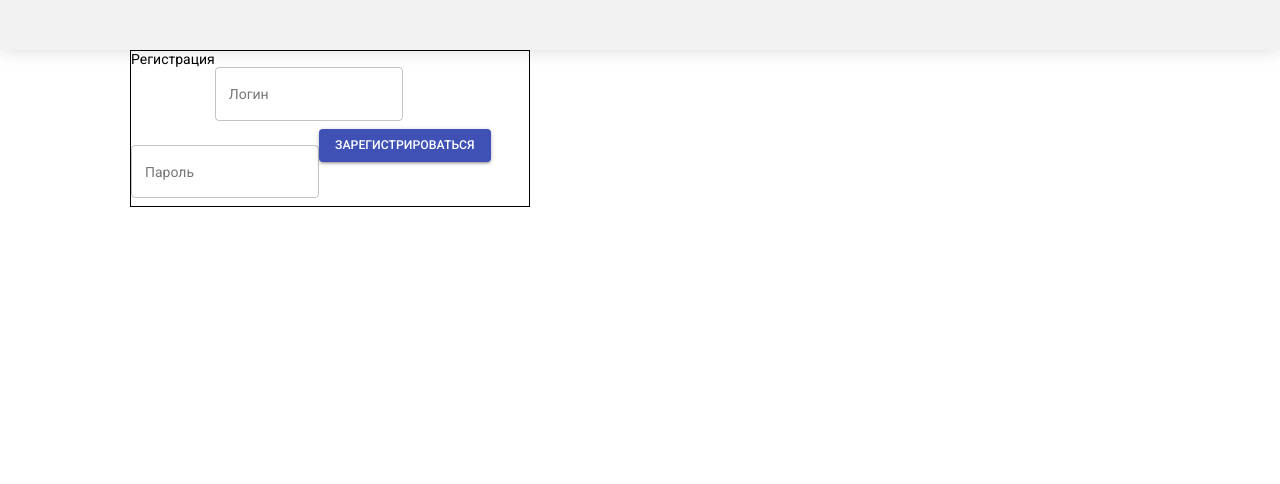
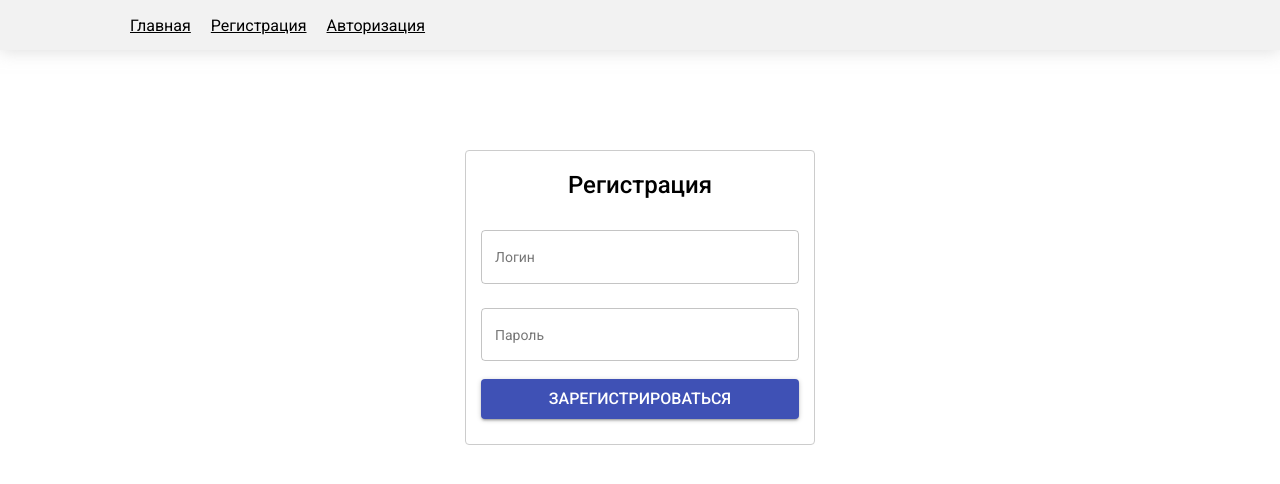
Before and after one commit to KisarinNikita/Terminal_app, a React app: page /registration in a window 1280 px wide. Built offline with nearby package versions, Linux system fonts and the light colour scheme.

Commit message:
тестовые запросы на авторизацию + класс для работы с авторизацией

```diff
--- a/package.json
+++ b/package.json
@@ -24,14 +24,18 @@
     "@babel/preset-env": "^7.3.4",
     "@babel/preset-react": "^7.0.0",
     "@material-ui/core": "^3.9.2",
+    "axios": "^0.18.0",
     "babel": "^6.23.0",
     "babel-loader": "^8.0.5",
     "babel-preset-env": "^1.7.0",
     "babel-preset-react": "^6.24.1",
     "css-loader": "^2.1.1",
+    "jwt-decode": "^2.2.0",
     "mini-css-extract-plugin": "^0.5.0",
     "react": "^16.8.4",
     "react-dom": "^16.8.4",
+    "react-router": "^5.0.0",
+    "react-router-dom": "^5.0.0",
     "sass-loader": "^7.1.0",
     "simple-react-modal": "^0.5.1"
   },
--- /dev/null
+++ b/src/components/AuthService.js
@@ -0,0 +1,89 @@
+import decode from 'jwt-decode';
+export default class AuthService {
+
+  constructor() {
+    this.domain = 'https://stocks-mocks.herokuapp.com/api/auth/signin';
+    this.fetch = this.fetch.bind(this);
+    this.login = this.login.bind(this);
+    this.getProfile = this.getProfile.bind(this)
+  }
+
+  login(username, password) {
+    //запрос авторизации
+    return this.fetch(`${this.domain}`, {
+      method: 'POST',
+      body: JSON.stringify({
+        login: username,
+        password: password
+      })
+    }).then(res => {
+      this.setToken(res.accessToken);
+      return Promise.resolve(res);
+    })
+  }
+
+  loggedIn() {
+    const token = this.getToken();
+    return !!token && !this.isTokenExpired(token);
+  }
+
+  isTokenExpired(token) {
+    try {
+      const decoded = decode(token);
+      if (decoded.exp < Date.now() / 1000) {
+        return true;
+      }
+      else
+        return false;
+    }
+    catch (err) {
+      return false;
+    }
+  }
+
+  setToken(idToken) {
+    localStorage.setItem('id_token', idToken)
+  }
+
+  getToken() {
+    return localStorage.getItem('id_token')
+  }
+
+  logout() {
+    localStorage.removeItem('id_token');
+  }
+
+  getProfile() {
+    return decode(this.getToken());
+  }
+
+
+  fetch(url, options) {
+
+    const headers = {
+      'Accept': 'application/json',
+      'Content-Type': 'application/json'
+    };
+
+    if (this.loggedIn()) {
+      headers['Authorization'] = 'Bearer ' + this.getToken()
+    }
+
+    return fetch(url, {
+      headers,
+      ...options
+    })
+      .then(this._checkStatus)
+      .then(response => response.json())
+  }
+
+  _checkStatus(response) {
+    if (response.status >= 200 && response.status < 300) {
+      return response
+    } else {
+      let error = new Error(response.statusText);
+      error.response = response;
+      throw error
+    }
+  }
+}
--- a/src/components/Header.js
+++ b/src/components/Header.js
@@ -6,11 +6,14 @@ class Header extends Component {
         this.state = {}
     }
 
-
     render() {
         return (
             <header>
-
+                <div className=" container main-menu">
+                  <a href="/">Главная</a>
+                  <a href="/registration">Регистрация</a>
+                  <a href="/login">Авторизация</a>
+                </div>
             </header>
         );
     }
--- a/src/components/RegistrationForm.js
+++ b/src/components/Login.js
@@ -1,8 +1,9 @@
 import React, {Component} from 'react';
 import Button from '@material-ui/core/Button';
 import TextField from "@material-ui/core/TextField";
+import AuthService from './AuthService';
 
-class RegistrationForm extends Component {
+class LoginForm extends Component {
     constructor(props) {
         super(props);
         this.state = {
@@ -12,6 +13,7 @@ class RegistrationForm extends Component {
         this.changeName = this.changeName.bind(this);
         this.changePassword = this.changePassword.bind(this);
         this.sendRegistration = this.sendRegistration.bind(this);
+        this.Auth = new AuthService();
     }
 
     changeName(event) {
@@ -24,7 +26,15 @@ class RegistrationForm extends Component {
 
     sendRegistration() {
         if (this.validation()) {
-            alert('ГОТОВО!')
+
+          this.Auth.login(this.state.name, this.state.password)
+            .then(res =>{
+              console.log(res);
+              // this.props.history.replace('/');
+            })
+            .catch(err =>{
+              alert(err);
+            })
         }
 
     }
@@ -47,14 +57,16 @@ class RegistrationForm extends Component {
     render() {
 
         return (
-            <div className="registrationForm">
-                <label>Регистрация</label>
+            <div className="registration">
+                <h2 className="main-title">Вход</h2>
                 <TextField
                     label="Логин"
                     value={this.state.name}
                     onChange={this.changeName}
                     margin="normal"
                     variant="outlined"
+                    className="registration__input"
+
                 />
 
                 <TextField
@@ -65,9 +77,13 @@ class RegistrationForm extends Component {
                     autoComplete="current-password"
                     margin="normal"
                     variant="outlined"
+                    className="registration__input"
                 />
 
-                <Button variant="contained" color="primary" onClick={this.sendRegistration}>
+                <Button variant="contained"
+                        color="primary"
+                        onClick={this.sendRegistration}
+                        className="registration__button">
                     Зарегистрироваться
                 </Button>
             </div>
@@ -75,4 +91,4 @@ class RegistrationForm extends Component {
     }
 }
 
-export default RegistrationForm;
+export default LoginForm;
--- /dev/null
+++ b/src/components/Registration.js
@@ -0,0 +1,112 @@
+import React, {Component} from 'react';
+import axios from 'axios';
+import Button from '@material-ui/core/Button';
+import TextField from "@material-ui/core/TextField";
+
+
+class RegistrationForm extends Component {
+    constructor(props) {
+        super(props);
+        this.state = {
+            name: '',
+            password: ''
+        };
+        this.changeName = this.changeName.bind(this);
+        this.changePassword = this.changePassword.bind(this);
+        this.sendRegistration = this.sendRegistration.bind(this);
+    }
+
+    changeName(event) {
+        this.setState({name: event.target.value});
+    }
+
+    changePassword(event) {
+        this.setState({password: event.target.value});
+    }
+
+    sendRegistration() {
+        if (this.validation()) {
+          const data = {
+            login: this.state.name,
+            password: this.state.password
+          };
+
+          axios.post(`https://stocks-mocks.herokuapp.com/api/auth/signup`,
+            JSON.stringify(data),
+            { headers: {
+              'Content-Type': 'application/json',
+            }})
+            .then(res => {
+
+                if (!res.data.code) {
+                    alert('Вы успешно зарегистрированы! Ваш accessToken - ' + res.data.accessToken);
+                    window.location.href = "/login";
+                } else {
+                    alert('Ошибка:' + res.data.message);
+                    location.reload();
+                }
+
+            }).catch(err =>{
+                alert(err);
+          })
+        }
+
+    }
+
+    validation() {
+        this.errors = [];
+
+        if (this.state.name === '') this.errors.push('Введите логин\n');
+
+        if (this.state.password === '') this.errors.push('Введите пароль\n');
+
+        if (this.errors.length) {
+            alert(this.errors.join(''));
+            return false;
+        }
+
+        return true;
+    }
+
+    render() {
+
+        return (
+          <div className="content">
+            <div className="container">
+                <div className="registration">
+                    <h2 className="main-title">Регистрация</h2>
+                    <TextField
+                        label="Логин"
+                        value={this.state.name}
+                        onChange={this.changeName}
+                        margin="normal"
+                        variant="outlined"
+                        className="registration__input"
+
+                    />
+
+                    <TextField
+                        label="Пароль"
+                        type="password"
+                        value={this.state.password}
+                        onChange={this.changePassword}
+                        autoComplete="current-password"
+                        margin="normal"
+                        variant="outlined"
+                        className="registration__input"
+                    />
+
+                    <Button variant="contained"
+                            color="primary"
+                            onClick={this.sendRegistration}
+                            className="registration__button">
+                        Зарегистрироваться
+                    </Button>
+                </div>
+            </div>
+          </div>
+        );
+    }
+}
+
+export default RegistrationForm;
--- a/src/components/app.js
+++ b/src/components/app.js
@@ -1,21 +1,19 @@
 import React, { Component } from 'react';
-import RegistrationForm from './RegistrationForm';
+// import AuthService from 'AuthService';
+// import withAuth from 'UserArea';
+// const Auth = new AuthService();
+
 import Header from './Header';
 
 class App extends Component {
-    render() {
-        return (
-            <>
-                <Header/>
-                <div className="content">
-                    <div className="container">
-                        <RegistrationForm/>
-                    </div>
-                </div>
 
-            </>
-        )
-    }
+  render() {
+    return (
+      <div>
+        <Header/>
+      </div>
+    )
+  }
 }
 
 export default App;
--- a/src/index.js
+++ b/src/index.js
@@ -1,7 +1,16 @@
 import React from 'react';
 import { render } from 'react-dom';
+import ReactDOM from 'react-dom';
 import App from './components/app';
-
+import RegistrationForm from './components/Registration';
+import LoginForm from './components/Login';
+import { BrowserRouter as Router, Route } from 'react-router-dom';
 const rootEl = document.getElementById('app');
 
-render(<App />, rootEl);
+ReactDOM.render(
+  <Router>
+    <Route path="/" component={App}/>
+    <Route path="/registration" component={RegistrationForm}/>
+    <Route path="/login" component={LoginForm}/>
+  </Router>,
+  rootEl);
--- a/src/style/layout.scss
+++ b/src/style/layout.scss
@@ -20,3 +20,21 @@ header{
   position: relative;
   margin: 0 auto;
 }
+
+.main-title{
+  font-size: 24px;
+  margin-bottom: 15px;
+  margin-top: 25px;
+  font-weight: 500;
+}
+
+.main-menu{
+  height: 100%;
+  display: flex;
+  align-items: center;
+  a{
+    margin-right: 20px;
+    font-size: 16px;
+    color: #000;
+  }
+}
--- a/src/style/registration.scss
+++ b/src/style/registration.scss
@@ -1,4 +1,26 @@
-.registrationForm{
-  width: 400px;
-  border: 1px solid black;
+.registration{
+  width: 350px;
+  border: 1px solid #ccc;
+  margin: 0 auto;
+  margin-top: 100px;
+  padding: 15px 15px 25px 15px;
+  border-radius: 4px;
+  display: flex;
+  flex-direction: column;
+
+  &__input{
+    width: 100%;
+  }
+
+  &__button{
+    width: 100%;
+    margin-top: 10px !important;
+    height: 40px;
+    font-size: 16px !important;
+  }
+
+  .main-title{
+    text-align: center;
+    margin-top: 5px;
+  }
 }
```
Also changed, not shown: 1 other file.
